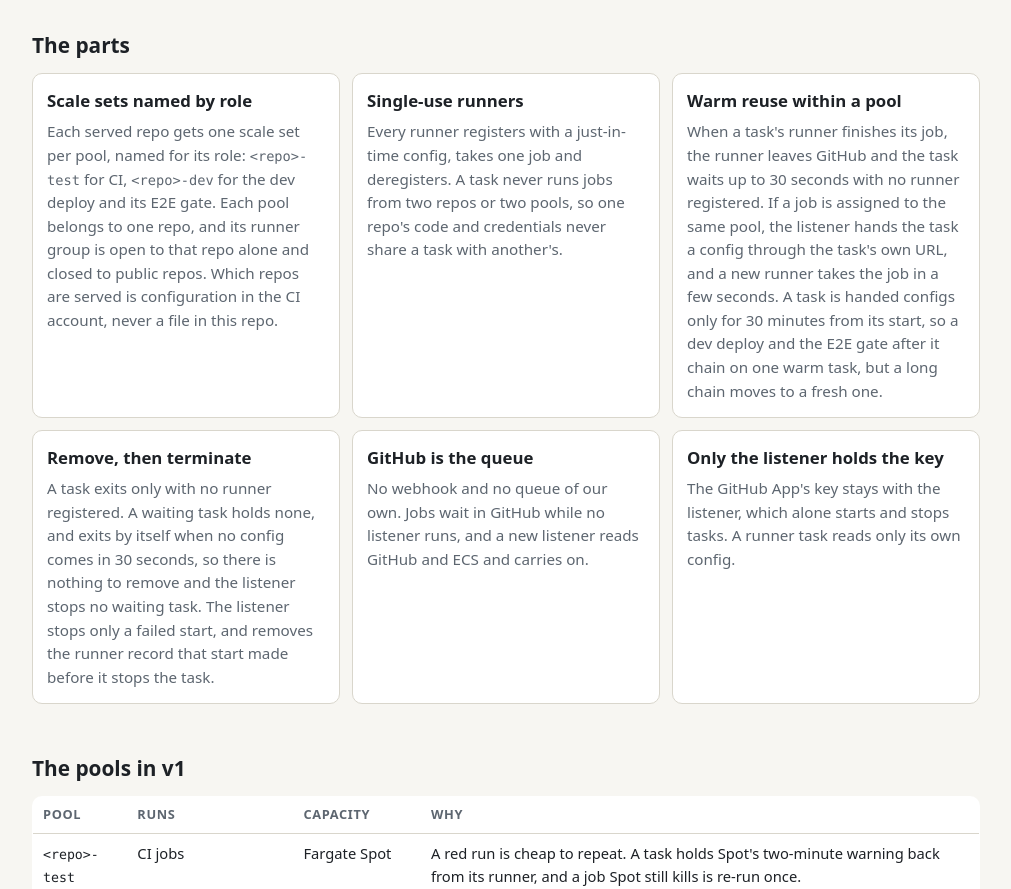
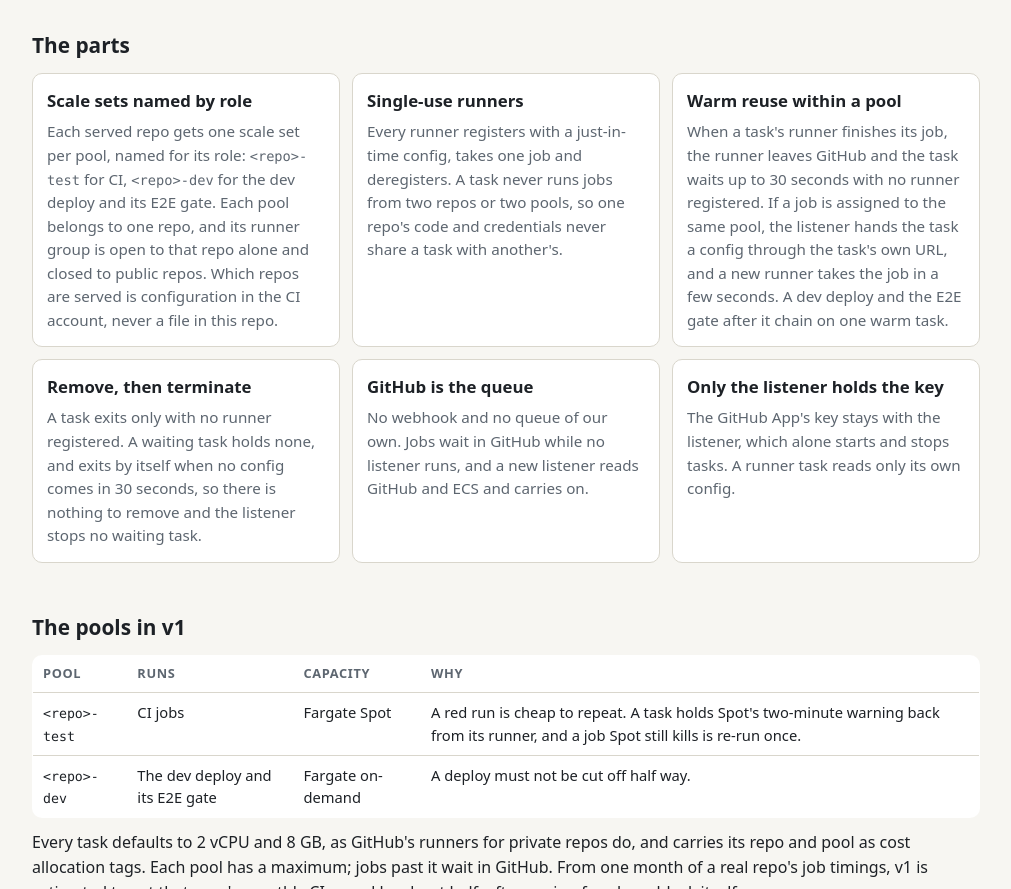
Before and after one commit to t-d-d/gh-paddock, a website: page docs/pages/runner-lane.html in a window 1280 px wide. Shown: the part 760-1649 px from the top of the page, without its empty margins (134-1145 px from the left). Drawn offline with Linux system fonts and the light colour scheme.

Commit message:
Drop the warm limit and the failed-start removal from the cards, which #56 did not ask for
Co-Authored-By: Claude Opus 5.5 <noreply@anthropic.com>
Claude-Session: https://claude.ai/code/session_0123Nq9i5gmR9jbbUGg7ufMU

```diff
--- a/docs/pages/runner-lane.html
+++ b/docs/pages/runner-lane.html
@@ -213,11 +213,11 @@ footer { margin-top: 48px; color: var(--muted); font-size: 0.9rem; }
       </div>
       <div class="card">
         <h3>Warm reuse within a pool</h3>
-        <p>When a task's runner finishes its job, the runner leaves GitHub and the task waits up to 30 seconds with no runner registered. If a job is assigned to the same pool, the listener hands the task a config through the task's own URL, and a new runner takes the job in a few seconds. A task is handed configs only for 30 minutes from its start, so a dev deploy and the E2E gate after it chain on one warm task, but a long chain moves to a fresh one.</p>
+        <p>When a task's runner finishes its job, the runner leaves GitHub and the task waits up to 30 seconds with no runner registered. If a job is assigned to the same pool, the listener hands the task a config through the task's own URL, and a new runner takes the job in a few seconds. A dev deploy and the E2E gate after it chain on one warm task.</p>
       </div>
       <div class="card">
         <h3>Remove, then terminate</h3>
-        <p>A task exits only with no runner registered. A waiting task holds none, and exits by itself when no config comes in 30 seconds, so there is nothing to remove and the listener stops no waiting task. The listener stops only a failed start, and removes the runner record that start made before it stops the task.</p>
+        <p>A task exits only with no runner registered. A waiting task holds none, and exits by itself when no config comes in 30 seconds, so there is nothing to remove and the listener stops no waiting task.</p>
       </div>
       <div class="card">
         <h3>GitHub is the queue</h3>
```
Also changed, not shown: test/pages-workflow.test.ts (+1 -1 lines).
